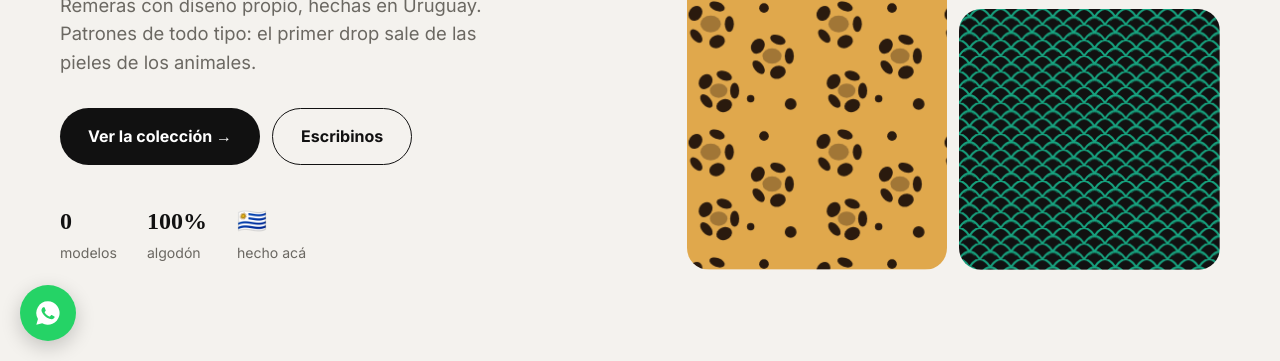
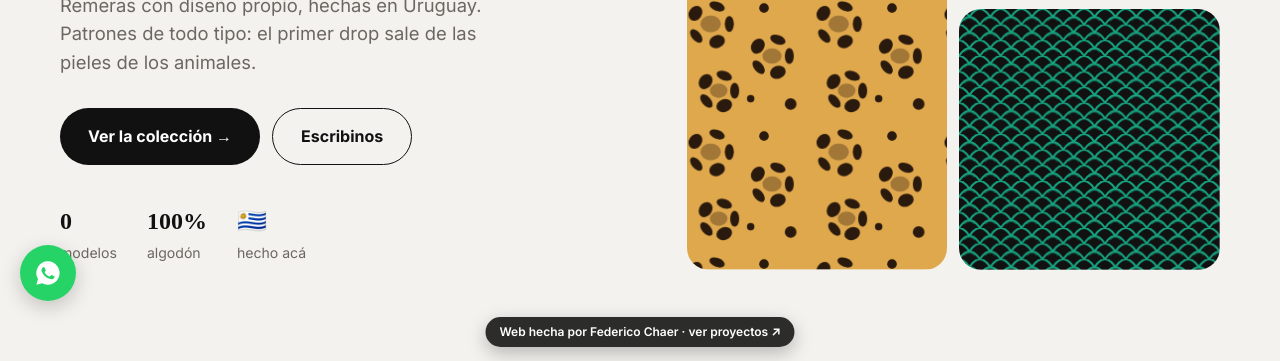
Before and after one commit to fedechaer/PROYECTOS, a plain HTML site: page proyectos/patterns/index.html in a window 1280 px wide. Shown: the part 439-800 px from the top of the page. Drawn offline with Linux system fonts and the light colour scheme; no server answers; a web font is replaced by a local one.

Commit message:
PATTERNS: cinta para volver al portfolio
Co-Authored-By: Claude Opus 5.5 <noreply@anthropic.com>
Claude-Session: https://claude.ai/code/session_013bjxMD1FnhQY94q2XuqYyz

```diff
--- a/proyectos/patterns/estilos.css
+++ b/proyectos/patterns/estilos.css
@@ -248,6 +248,12 @@ tr.rec td{background:#fff8d9;font-weight:700}
 .notify .btn{background:var(--a2);padding:11px 18px}
 .notify.ya{background:#e7f6ef;border-color:var(--a4)}
 
+/* Cinta para volver al portfolio (queda debajo del carrito y la ficha) */
+.portfolio{position:fixed;left:50%;bottom:14px;transform:translateX(-50%);z-index:40;background:rgba(17,17,17,.88);color:#fff;font:600 12px/1 Inter,system-ui,sans-serif;padding:9px 14px;border-radius:99px;text-decoration:none;box-shadow:0 6px 18px rgba(0,0,0,.25);white-space:nowrap}
+.portfolio:hover{background:#111}
+body{padding-bottom:56px}
+.fab{bottom:60px}
+
 @media(max-width:900px){
   .talles{grid-template-columns:1fr}
   .hero,.about{grid-template-columns:1fr}
--- a/proyectos/patterns/index.html
+++ b/proyectos/patterns/index.html
@@ -199,6 +199,9 @@
 
 <div class="toast" id="toast" role="status"></div>
 
+<!-- Volver al portfolio -->
+<a class="portfolio" href="../../">Web hecha por Federico Chaer · ver proyectos ↗</a>
+
 <script src="config.js"></script>
 <script src="demo.js"></script>
 <script src="datos.js"></script>
```
